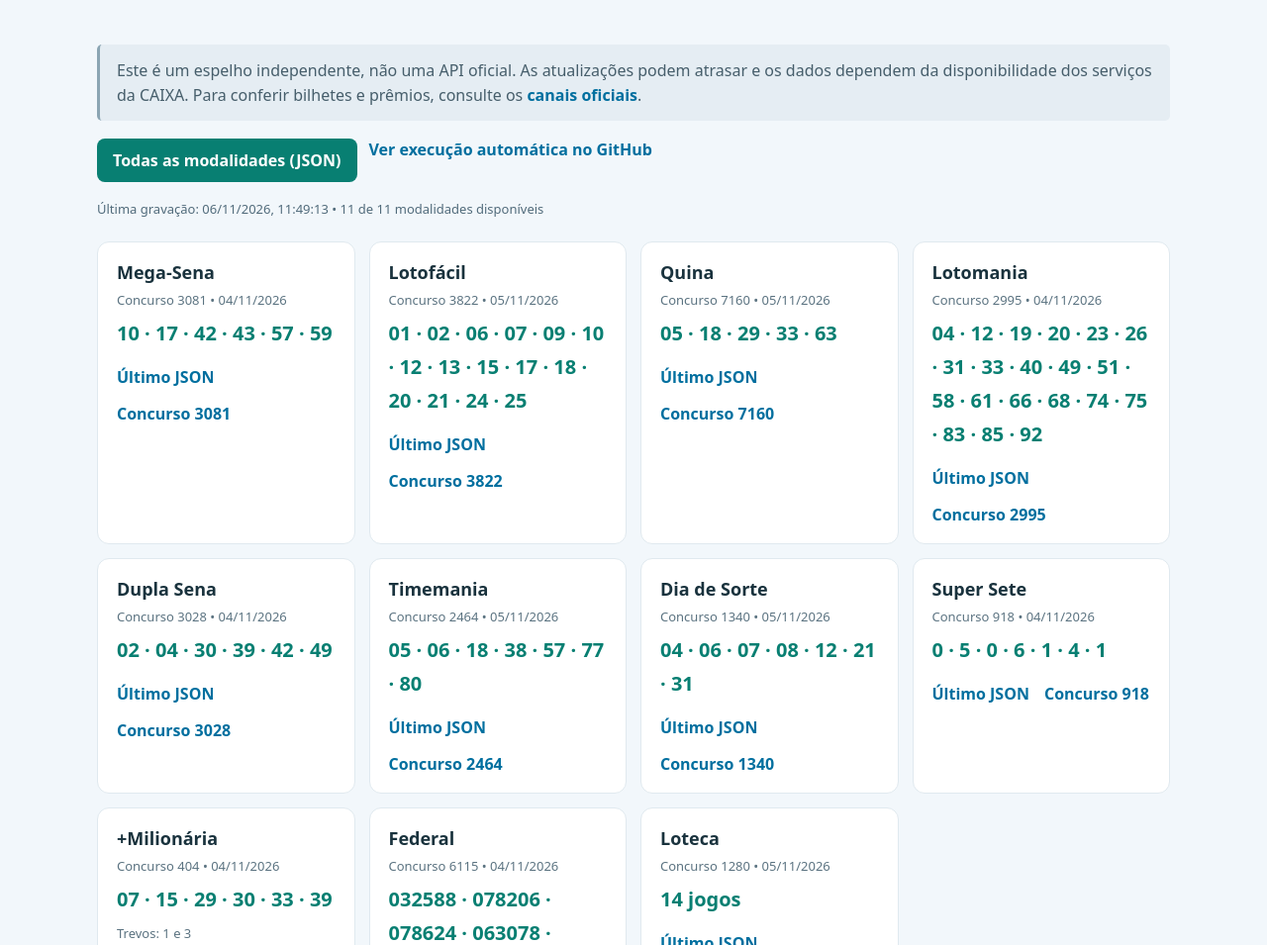
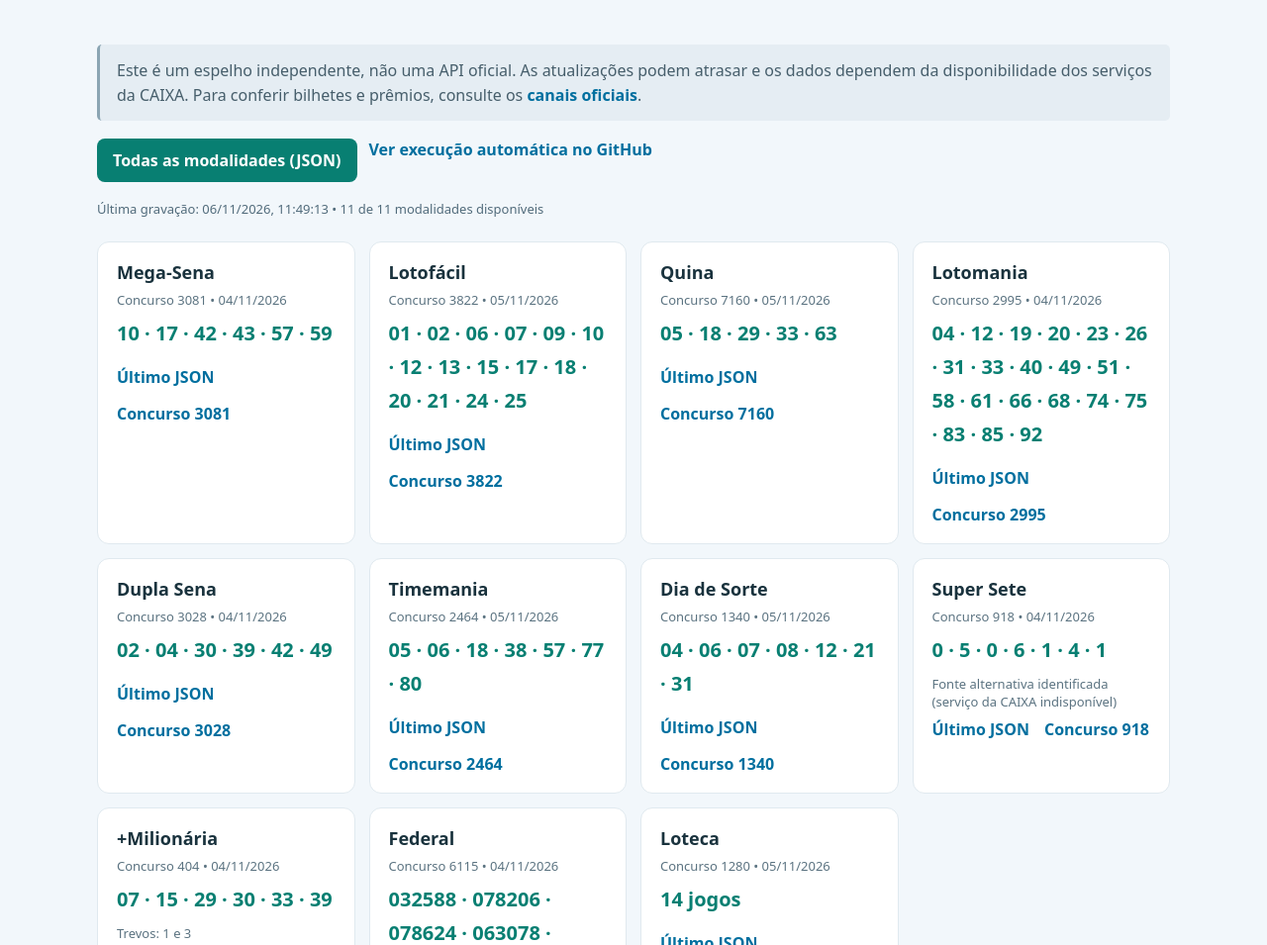
Before and after one commit to akhi77777/resultadosauto, a plain HTML site: page caixa-api/docs/index.html in a window 1280 px wide. Shown: the part 145-1100 px from the top of the page at 99% size. Drawn offline with Linux system fonts and the light colour scheme.

Commit message:
Identifica fonte secundária no painel do Super Sete

```diff
--- a/caixa-api/docs/index.html
+++ b/caixa-api/docs/index.html
@@ -50,6 +50,12 @@ const sub=document.createElement("div");sub.className="sub";sub.textContent=d?"C
 const n=document.createElement("div");n.className="nums";
 n.textContent=d?(slug==="loteca"?"14 jogos":(d.listaDezenas||[]).join(" · ")||"Veja o JSON"):"Ainda não disponível";
 card.append(n);
+if(d&&d.fonteDados==="espelho-secundario"){
+  const origem=document.createElement("div");
+  origem.className="sub";
+  origem.textContent="Fonte alternativa identificada (serviço da CAIXA indisponível)";
+  card.append(origem);
+}
 if(d){
 if(slug==="maismilionaria"&&Array.isArray(d.trevosSorteados)){const t=document.createElement("div");t.className="sub";t.textContent="Trevos: "+d.trevosSorteados.join(" e ");card.append(t);}
 const l=document.createElement("div");l.className="links";l.append(link("api/"+slug+"/ultimo.json","Último JSON"),link("api/"+slug+"/"+d.numero+".json","Concurso "+d.numero));card.append(l);
```
